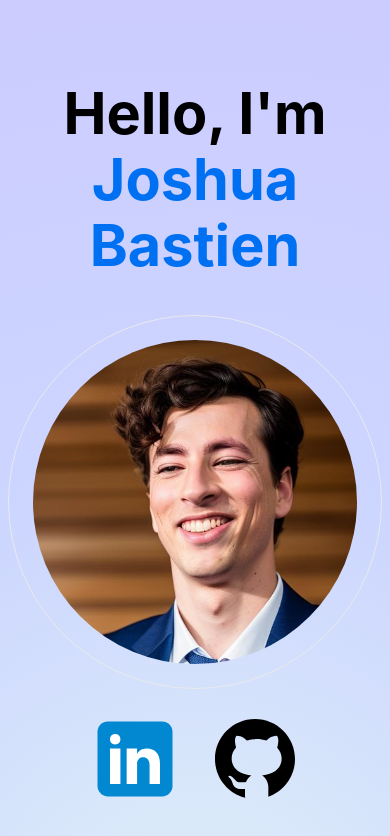
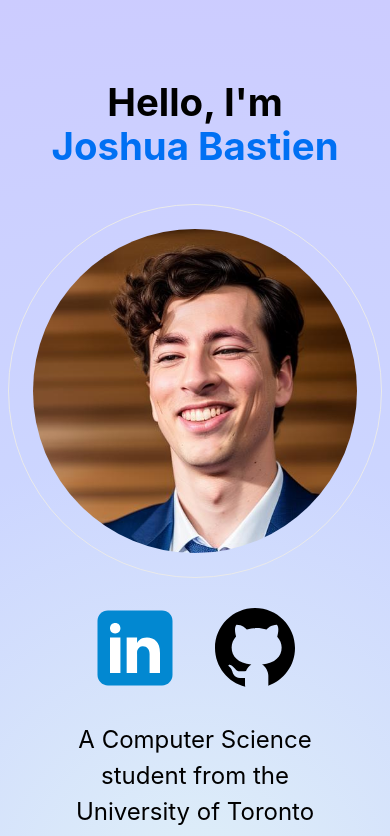
Before and after one commit to joshuabastien/personal-website, a Next.js app: page / in a window 390 px wide. Shown: the top 836 px of the page. Built offline with nearby package versions, Linux system fonts and the light colour scheme.

Commit message:
Fixed mobile view

```diff
--- a/styles/Home.module.css
+++ b/styles/Home.module.css
@@ -38,6 +38,16 @@
   line-height: 1.15;
   font-size: 3.6rem;
   text-align: center;
+}
+
+/* Mobile view adjustments */
+@media only screen and (max-width: 600px) {
+  .title {
+    font-size: 2.4rem; /* Adjust font size for mobile */
+  }
+  .title a {
+    display: block; /* Make the link element a block to occupy its own line */
+  }
 }
 
 .description {
```
